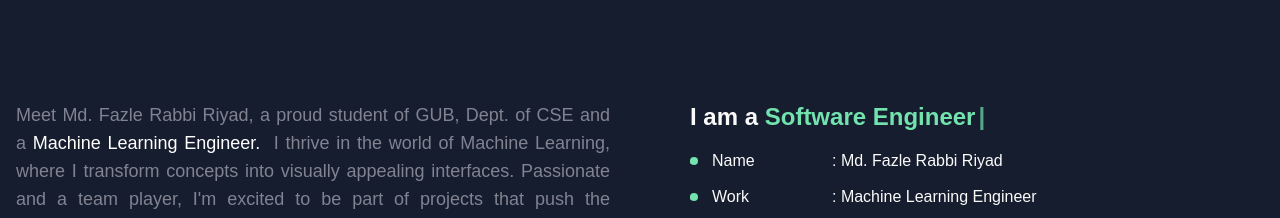
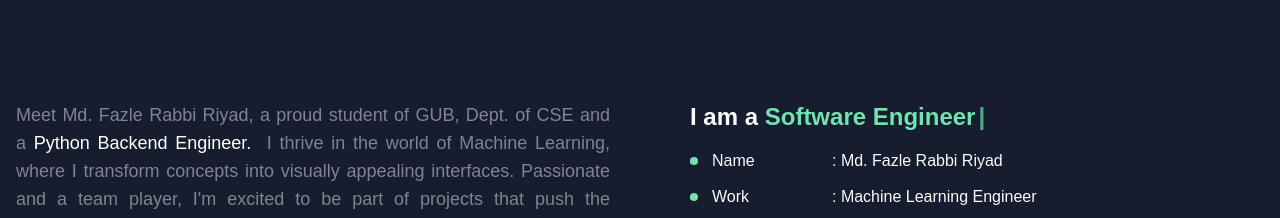
Before and after one commit to RiyadSheikh27/Portfolio-Riyad, a React (Vite) app: page / in a window 1280 px wide. Shown: the part 1020-1238 px from the top of the page. Built offline with nearby package versions, Linux system fonts and the light colour scheme; a web font is replaced by a local one.

Commit message:
Bio Changed

```diff
--- a/src/components/About.tsx
+++ b/src/components/About.tsx
@@ -24,7 +24,7 @@ const About = () => {
         >
           Meet Md. Fazle Rabbi Riyad, a proud student of GUB, Dept. of CSE and a&nbsp;
           <span className="text-white">
-            Machine Learning Engineer. &nbsp;
+            Python Backend Engineer. &nbsp;
           </span>
           I thrive in the world of Machine Learning, where I transform
           concepts into visually appealing interfaces. Passionate and a team
```
